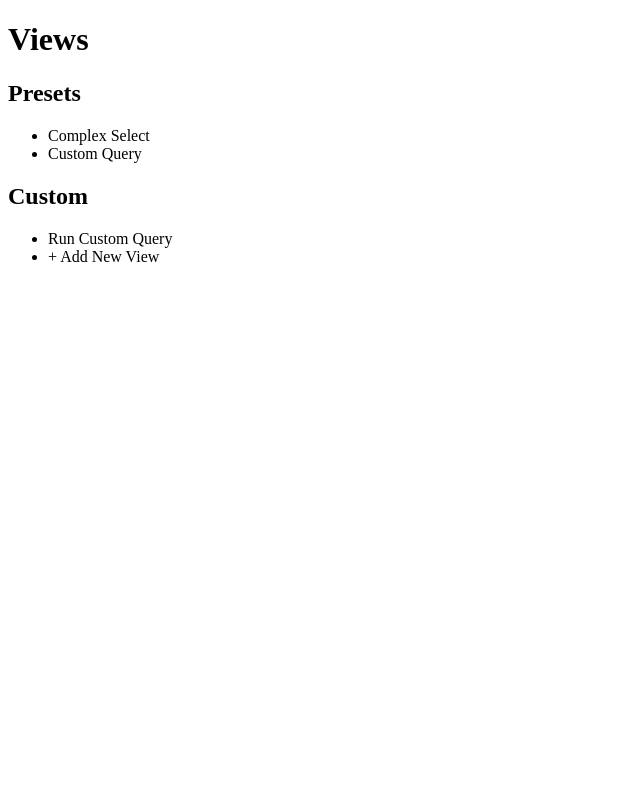
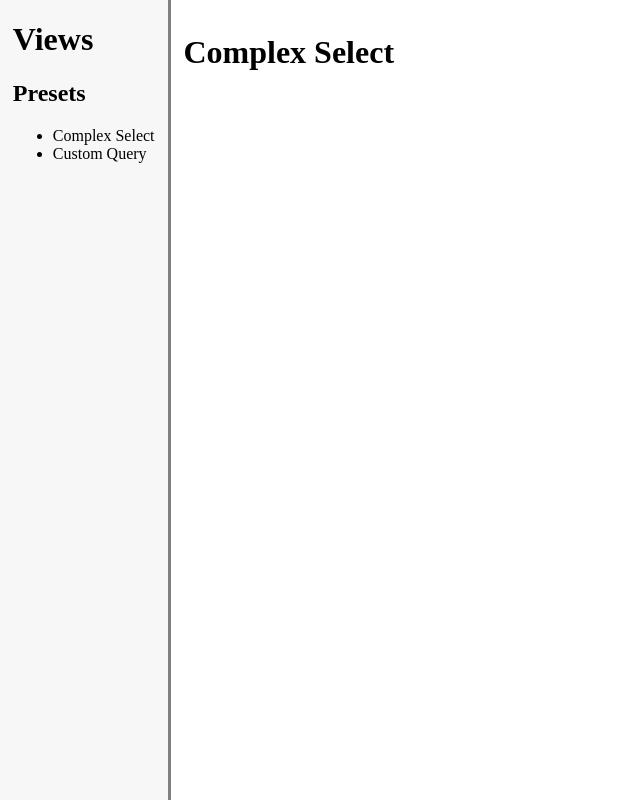
Before and after one commit to cse-335-group-15/db-website, a website with bundled scripts: page index.html in a window 1280 px wide. Shown: the whole page, without its empty margins (0-640 px from the left). Built offline with nearby package versions, Linux system fonts and the light colour scheme; no server answers.

Commit message:
Added a basic stylesheet and formatted the site a bit

```diff
--- a/index.html
+++ b/index.html
@@ -8,6 +8,7 @@
 </head>
 <body>
     <script type="module" src="./build/index.js"></script>
+    <div id="container">
         <div id="sidebar">
             <h1>Views</h1>
 
@@ -16,7 +17,7 @@
                 <ul class="view-folder" id="preset-list">
                 </ul>
             </div>
-
+            <!--
             <div class="view-folder">
                 <h2>Custom</h2>
                 <ul class="view-folder">
@@ -24,8 +25,10 @@
                     <li><span id="new-view">+ Add New View</span></li>
                 </ul>
             </div>
+            -->
         </div>
-    <div id="table">
+        <div id="table-container">
+            <h1><span id="table-header"></span></h1>
             <table id="result">
                 <thead>
                 </thead>
@@ -33,5 +36,6 @@
                 </tbody>
             </table>
         </div>
+    </div>
 </body>
 </html>
--- a/index.ts
+++ b/index.ts
@@ -7,7 +7,7 @@ const viewManager: ViewManager = new ViewManager(tableManager);
 
 
 // TODO:
-//  - Need to figure out a form system for user input on views
+//  - Need to handle errors with form submission before closing form
 //  - Need to figure out system to figure out the column headers
 //  - Need to add more presets
 //  - Need to make the table load only a small portion of the data at once so it doesn't load 2000 entries at once.
--- a/styles.css
+++ b/styles.css
@@ -1,7 +1,57 @@
+body {
+    margin: 0;
+    padding: 0;
+}
+
+#container {
+    display: flex;
+    flex: auto;
+    flex-direction: row;
+}
+
+#table-container {
+    flex: auto;
+    flex-basis: 87.5%;
+
+    padding: 1vw;
+}
+
+td {
+    border: 2px solid black;
+    padding: 0.15vw;
+}
+
+tr:nth-child(even) {
+    background-color: lightgray;
+}
+
+#result {
+    margin: 0;
+    padding: 0;
+
+    border-collapse: collapse;
+}
+
+#sidebar {
+    flex: auto;
+    flex-basis: 12.5%;
+    position: sticky;
+    left: 0;
+    top: 0;
+
+    background-color: #f7f7f7;
+    height: 100vh;
+
+    padding-left: 1vw;
+    border-right-style: solid;
+    border-color: grey;
+
+}
+
 .modal {
     width: 50%;
     height: 75%;
-    position:fixed;
+    position: fixed;
     top: 12.5%;
     left: 25%;
 
@@ -11,6 +61,8 @@
     border-style: solid;
     border-radius: 2px;
     border-color: grey;
+
+    padding: 1vh 1vw;
 
 }
 
--- a/table-manager.ts
+++ b/table-manager.ts
@@ -41,7 +41,7 @@ export default class TableManager {
         let rowEl = table.insertRow(location);
         row.forEach((data: sqlData, i: number) => {
             let cell = rowEl.insertCell(i);
-            cell.innerText = data ? data.toString() : 'null';
+            cell.innerText = data ? data.toString() : '';
         });
     }
 
--- a/view-manager.ts
+++ b/view-manager.ts
@@ -66,7 +66,6 @@ export default class ViewManager {
 
 
     // Run when a view is selected
-    // TODO: Implement form to gather options
     async OnViewPress(view: View) {
         if (view == this.currentView) return;
 
@@ -85,12 +84,14 @@ export default class ViewManager {
         }
 
         this.FillViewTable(view);
-
     }
 
     async FillViewTable(view: View, options?: object | FormData ) {
         this.tMan.ClearTable();
         this.currentView = view;
+
+        const tableHeader = document.getElementById('table-header') as HTMLSpanElement;
+        tableHeader.innerText = view.name
 
         if (options instanceof FormData) options = Object.fromEntries(options);
 
```
Also changed, not shown: build/index.js, build/table-manager.js, build/view-manager.js. Lines whose indentation alone changed are shown as unchanged.
